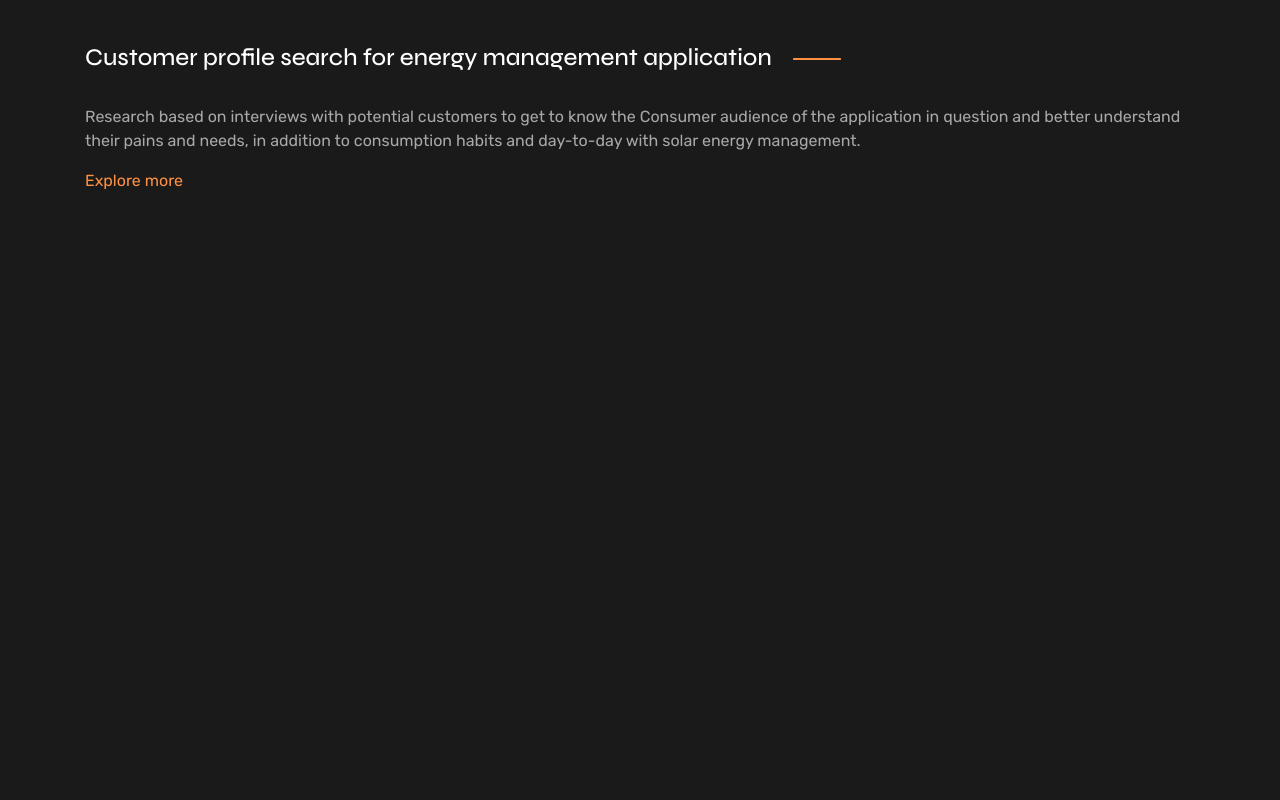
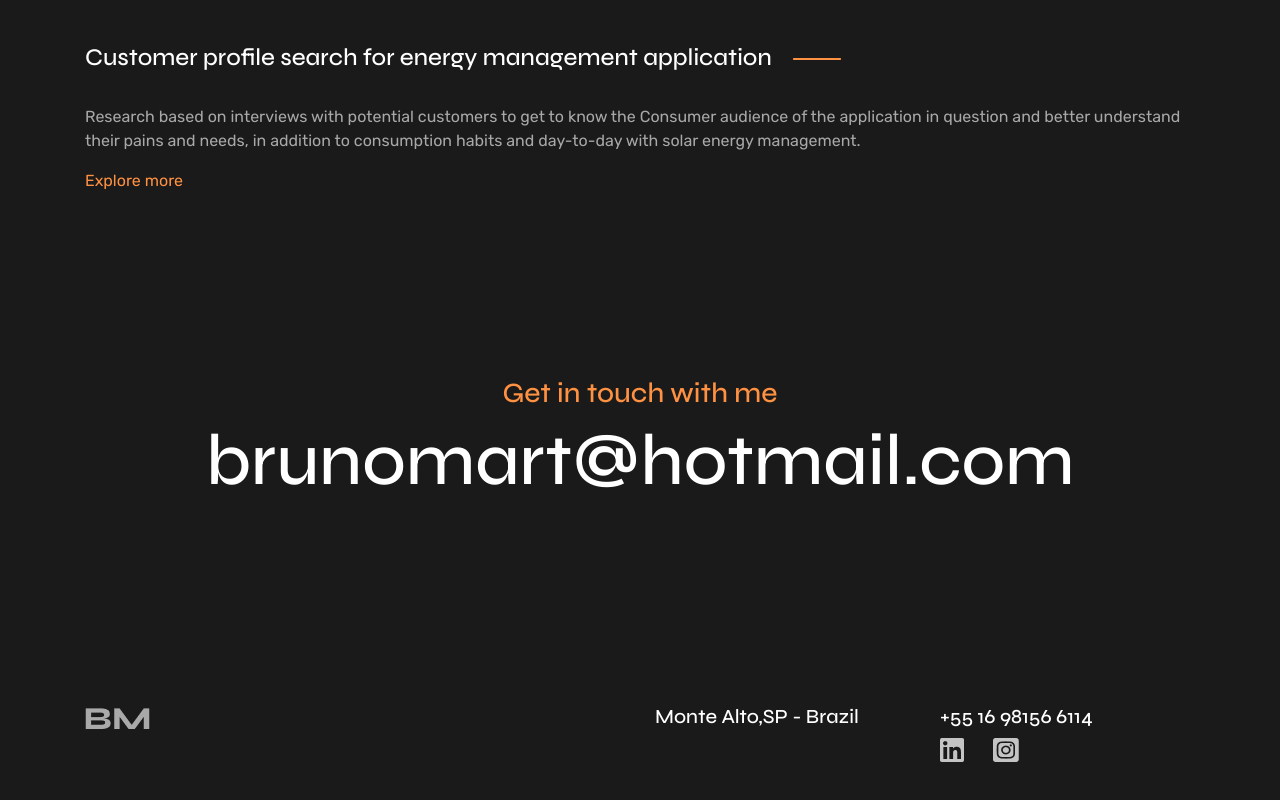
Before and after one commit to brunomussato/brunomussato, a plain HTML site: page index.html in a window 1280 px wide. Shown: the part 4364-5164 px from the top of the page. Before the commit the page ends 4621 px from the top, so only its background shows below. Drawn offline with nearby package versions, Linux system fonts and the light colour scheme; a script that the page names is missing.

Commit message:
sitepronto

```diff
--- a/index.html
+++ b/index.html
@@ -3,7 +3,7 @@
 <head>
   <meta charset='utf-8'>
   <meta http-equiv='X-UA-Compatible' content='IE=edge'>
-  <title>Page Title</title>
+  <title>Bruno Mussato</title>
   <meta name='viewport' content='width=device-width, initial-scale=1'>
   <link rel='stylesheet' type='text/css' media='screen' href='style.css'>
   <script src='main.js'></script>
@@ -97,7 +97,7 @@
           <h4>Ideating a SaaS Product for business users<img src="Images\line.png" alt="line" style="padding: 0px 16px 0px 16px;"></h4>
           <br>
           <p>Transforming an energy market platform, which was created by software engineers with highly customized and poorly scalable resources, into a SaaS product (software as a service) with friendly usability, even with few market references because it is an extremely disruptive product in a niche still little explored.</p>
-          <p><a class="link-offset-2 link-underline link-underline-opacity-0" href="#" style="color: #FF9142;">Explore more</a></p>
+          <p><a class="link-offset-2 link-underline link-underline-opacity-0" href="https://www.behance.net/gallery/159682993/UX-Design-for-transforming-a-product-into-SaaS" style="color: #FF9142;">Explore more</a></p>
         </div>
 
       </div>
@@ -112,7 +112,7 @@
           <h4>Product Discovery & UI Design in a corporate financial control platform <img src="Images\line.png" alt="line" style="padding: 0px 16px 0px 16px;"></h4>
           <br>
           <p>Rebuilding the "Company" section content to expose the Bank statement information and ease its discoverability to stabilize the collection's success rate each month.</p>
-          <p><a class="link-offset-2 link-underline link-underline-opacity-0" href="#" style="color: #FF9142;">Explore more</a></p>
+          <p><a class="link-offset-2 link-underline link-underline-opacity-0" href="https://www.behance.net/gallery/165462911/Product-Discovery-UI-Design-in-finance-platform" style="color: #FF9142;">Explore more</a></p>
         </div>
 
       </div>
@@ -127,10 +127,41 @@
           <h4>Customer profile search for energy management application <img src="Images\line.png" alt="line" style="padding: 0px 16px 0px 16px;"> </h4>
           <br>
           <p>Research based on interviews with potential customers to get to know the Consumer audience of the application in question and better understand their pains and needs, in addition to consumption habits and day-to-day with solar energy management.</p>
-          <p><a class="link-offset-2 link-underline link-underline-opacity-0" href="#" style="color: #FF9142;">Explore more</a></p>
+          <p><a class="link-offset-2 link-underline link-underline-opacity-0" href="https://www.behance.net/gallery/167570575/Pesquisa-de-clientes-para-app-de-gestao-energtica" style="color: #FF9142;">Explore more</a></p>
         </div>
 
       </div>
+    </div>
+
+    <div class="container text-center col"  style="margin-top: 120px; margin-bottom: 100px;">
+
+      <h3 id="getin">Get in touch with me</h3>
+      <h1>brunomart@hotmail.com</h1>
+    </div>
+
+    <div class="container" style="margin-bottom: 300px; margin-top: 200px;">
+      <div class="row">
+        <div class="col-6">
+          <img src="Images\bm.png" alt="bmlogo">
+        </div>
+        <div class="col">
+          <h5 class="foot">Monte Alto,SP - Brazil</h5>
+        </div>
+        <div class="col">
+          <h5 class="foot">+55 16 98156 6114</h5>
+          <a href="https://www.linkedin.com/in/bruno-mussato-ux-figma/">
+            <img src="Images\linkedin.png" style="margin-right: 24px;" alt="linkedin">
+          </a>
+
+          <a href="https://www.instagram.com/brunomussatooficial/">
+          <img src="Images\Intragram.png" alt="instagram">
+          </a>
+        </div>
+
+      </div>
+
+
+
     </div>
 
   </div>
--- a/style.css
+++ b/style.css
@@ -39,3 +39,10 @@ p{
 .row-col12{
     height: 400px !important;
 }
+#getin{
+    color: #FF9142 !important;
+}
+.foot{
+    color: white !important;
+    font-family: 'Syne', sans-serif !important;
+}
```
Also changed, not shown: Images/Intragram.png (added), Images/bm.png (added), Images/linkedin.png (added).
